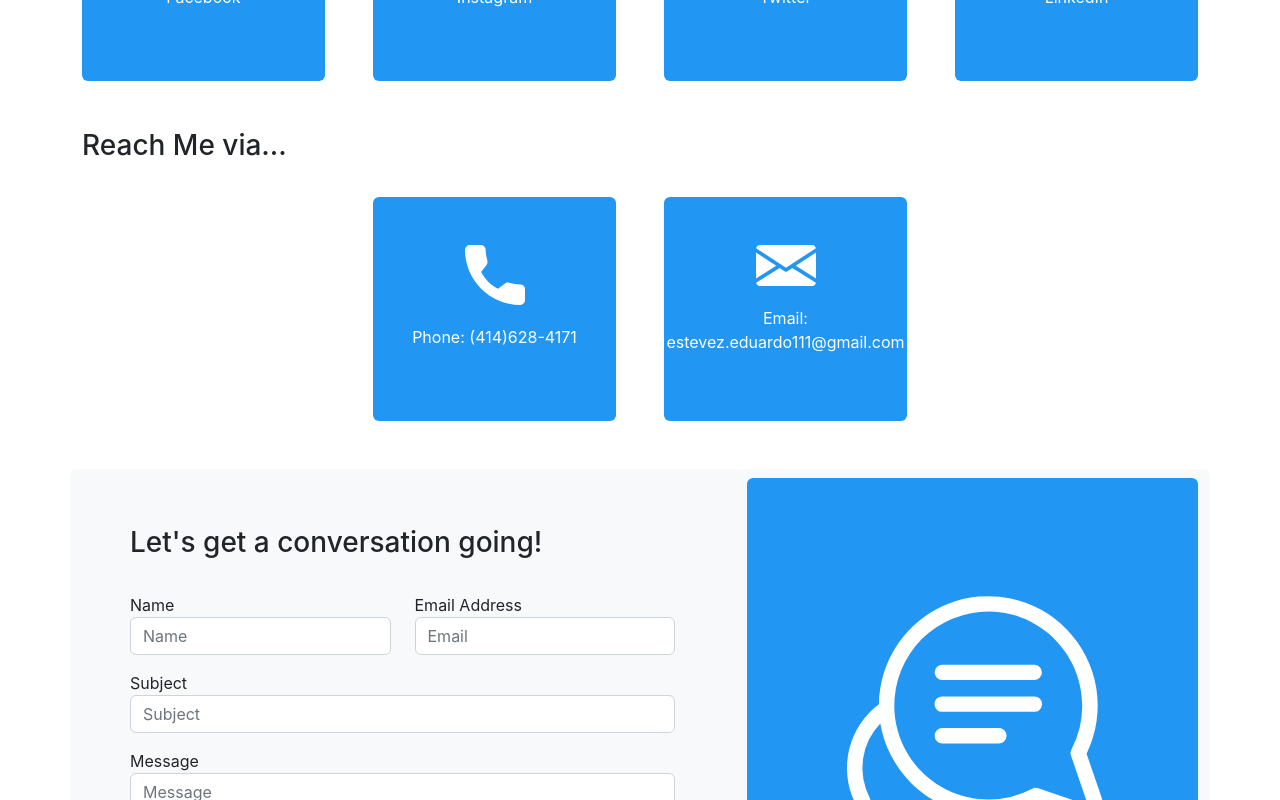
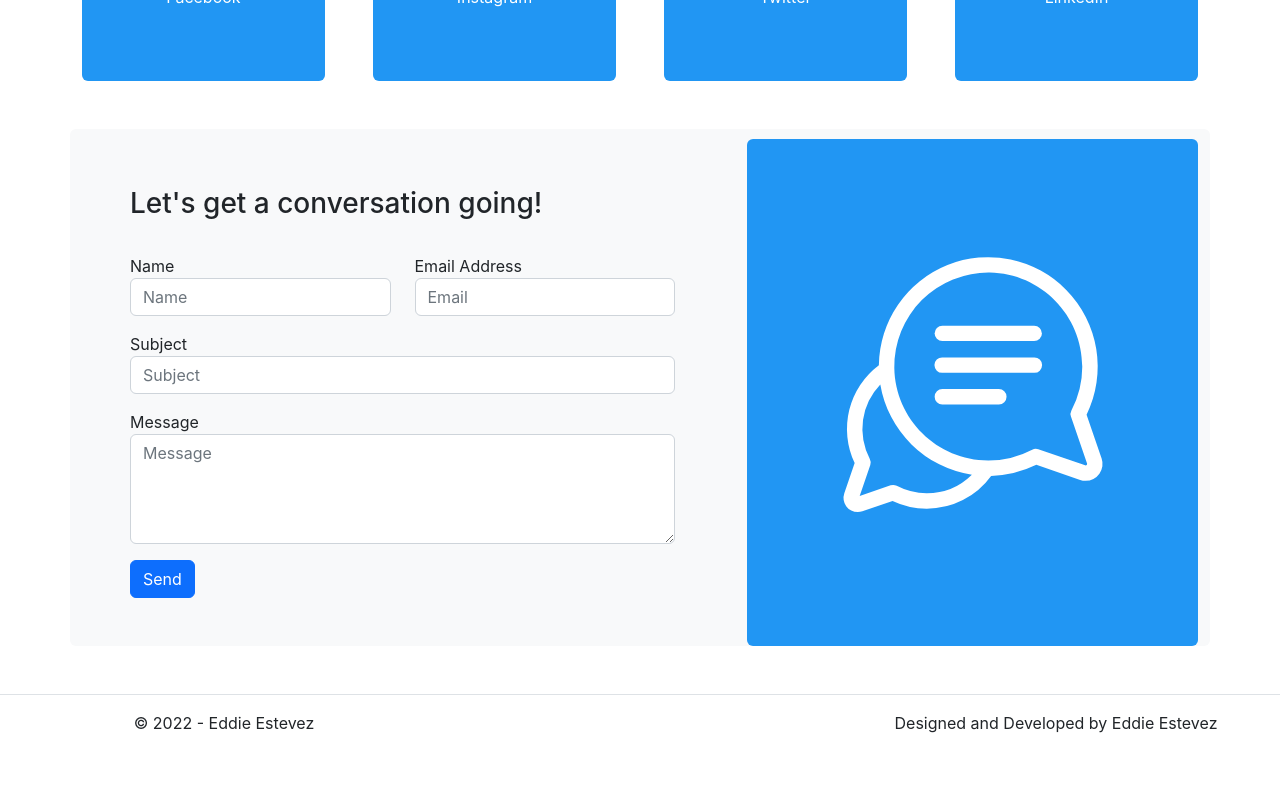
Before and after one commit to eestevez123/eddieEstevezPortfolio, a React (Create React App) app: page /letsconnect in a window 1280 px wide. Shown: the part 360-1160 px from the top of the page. After the commit the page ends 1134 px from the top, so only its background shows below. Built offline with nearby package versions, Linux system fonts and the light colour scheme.

Commit message:
removed phone number and email, updated copyright year, updated small packages

```diff
--- a/package.json
+++ b/package.json
@@ -19,7 +19,7 @@
     "react-helmet-async": "^1.3.0",
     "react-loading-skeleton": "^3.1.0",
     "react-on-images-loaded": "^2.2.8",
-    "react-router-dom": "^6.3.0",
+    "react-router-dom": "5.2.0",
     "react-scripts": "5.0.1",
     "react-soundcloud-embedded": "^2.0.7",
     "react-spring": "^9.5.0"
--- a/src/components/Card.jsx
+++ b/src/components/Card.jsx
@@ -2,6 +2,8 @@ import React, {useState, useEffect} from "react";
 import {useSpring, animated , config} from 'react-spring'
 import {Link} from "react-router-dom";
 import Skeleton from 'react-loading-skeleton';
+import 'react-loading-skeleton/dist/skeleton.css'
+
 
 
 function PortfolioCard(props) {
--- a/src/components/ContactItem.jsx
+++ b/src/components/ContactItem.jsx
@@ -1,6 +1,8 @@
 import React, {useRef, useState} from "react";
 import { useSpring, animated as a } from "@react-spring/web";
 import Skeleton from 'react-loading-skeleton';
+
+import 'react-loading-skeleton/dist/skeleton.css'
 
 const calc = (x, y, rect, scale) => [
     -(y - rect.top - rect.height / 2) / 5,
--- a/src/components/Footer.jsx
+++ b/src/components/Footer.jsx
@@ -10,7 +10,7 @@ function Footer() {
             <Container fluid={true} >
                 <Row className="border-top justify-content-between p-3 text-center align-items-center">
                     <Col className="justify-content-start" md={4} sm={12}>
-                    © 2021 - Eddie Estevez
+                    © 2022 - Eddie Estevez
                     </Col>
                     <Col className="justify-content-end" md={4} sm={12}>
                         Designed and Developed by Eddie Estevez
--- a/src/components/Hero.jsx
+++ b/src/components/Hero.jsx
@@ -1,5 +1,4 @@
 import React from "react";
-import Jumbotron from "react-bootstrap/Jumbotron"
 import Container from "react-bootstrap/Container";
 import Row from 'react-bootstrap/Row';
 import Col from "react-bootstrap/Col";
@@ -7,7 +6,7 @@ import Col from "react-bootstrap/Col";
 function Hero(props) {
 
     return(
-        <Jumbotron className="bg-transparent jumbotron-fluid p-0 mb-0">
+        <div className="bg-transparent jumbotron-fluid p-0 mb-0">
             <Container fluid={true}>
                 <Row className="justify-content-center">
                     <Col md={8} sm={12}>
@@ -16,7 +15,7 @@ function Hero(props) {
                     </Col>
                 </Row>
             </Container>
-        </Jumbotron>
+        </div>
     );
 }
 
--- a/src/pages/AboutPage.jsx
+++ b/src/pages/AboutPage.jsx
@@ -1,9 +1,11 @@
 import React, {useState} from 'react';
 import Skeleton from 'react-loading-skeleton';
+
 import {Helmet} from "react-helmet-async";
 import Hero from "../components/Hero";
 
 import "./AboutPage.css"
+import 'react-loading-skeleton/dist/skeleton.css'
 
 import uwlogo from "../images/aboutMePage/uwlogo.png";
 
--- a/src/pages/ContactPage.jsx
+++ b/src/pages/ContactPage.jsx
@@ -66,13 +66,6 @@ function HomePage(props) {
 
 
                     </div>
-                    <h3 className="mb-4 contactPageTitle">Reach Me via...</h3>
-                    <div className="row mb-5 justify-content-center g-5">
-
-                        <ContactItem imgAddr={phoneIcon} imgAlt="Phone" txtTitle="Phone: " txt="(414)628-4171" href="tel:4146284171" colClass="col-xl-3 col-sm-6"/>
-                        <ContactItem imgAddr={emailIcon} imgAlt="Email" txtTitle="Email: " txt="estevez.eduardo111@gmail.com" href="mailto:estevez.eduardo111@gmail.com" colClass="col-xl-3 col-sm-6"/>
-
-                    </div>
                     <div className="row no-gutters bg-light mb-5 rounded">
                         <div className="col-md-7">
                             <div className="contact-wrap w-100 p-md-5 p-4">
--- a/src/pages/HomePage.jsx
+++ b/src/pages/HomePage.jsx
@@ -4,6 +4,8 @@ import {Link} from "react-router-dom";
 import Skeleton from 'react-loading-skeleton';
 
 import "./HomePage.css"
+import 'react-loading-skeleton/dist/skeleton.css'
+
 import Hero from "../components/Hero";
 import { motion } from "framer-motion";
 import DraggableObject from "../components/DraggableObject";
--- a/src/portfolioPages/AppTemplate.jsx
+++ b/src/portfolioPages/AppTemplate.jsx
@@ -4,6 +4,8 @@ import Carousel from 'react-bootstrap/Carousel'
 import OnImagesLoaded from 'react-on-images-loaded';
 import Skeleton from 'react-loading-skeleton';
 import axios from 'axios';
+
+import 'react-loading-skeleton/dist/skeleton.css'
 
 
 import {
--- a/src/portfolioPages/WebsiteTemplate.jsx
+++ b/src/portfolioPages/WebsiteTemplate.jsx
@@ -4,6 +4,8 @@ import Carousel from 'react-bootstrap/Carousel'
 import OnImagesLoaded from 'react-on-images-loaded';
 import Skeleton from 'react-loading-skeleton';
 import axios from 'axios';
+
+import 'react-loading-skeleton/dist/skeleton.css'
 
 
 import {
--- a/src/portfolioPages/custom/NCJSCaseStudyPage.jsx
+++ b/src/portfolioPages/custom/NCJSCaseStudyPage.jsx
@@ -4,6 +4,7 @@ import { Link } from "react-router-dom";
 import Skeleton from 'react-loading-skeleton';
 
 import "./caseStudies.css"
+import 'react-loading-skeleton/dist/skeleton.css'
 
 import CoverPic from "../../images/caseStudies/ncjs_background.jpg";
 import Journals from "../../images/caseStudies/just_and_dujs.png";
--- a/src/portfolioPages/custom/WorkoutAppCaseStudyPage.jsx
+++ b/src/portfolioPages/custom/WorkoutAppCaseStudyPage.jsx
@@ -4,6 +4,7 @@ import { Link } from "react-router-dom";
 import Skeleton from 'react-loading-skeleton';
 
 import "./caseStudies.css"
+import 'react-loading-skeleton/dist/skeleton.css'
 
 import CoverPic from "../../images/caseStudies/workoutapp_background.jpg";
 import WorkoutPersona from "../../images/caseStudies/workoutPersona.png";
```
Also changed, not shown: 1 other file (tests, documents, lock files or other folders).
